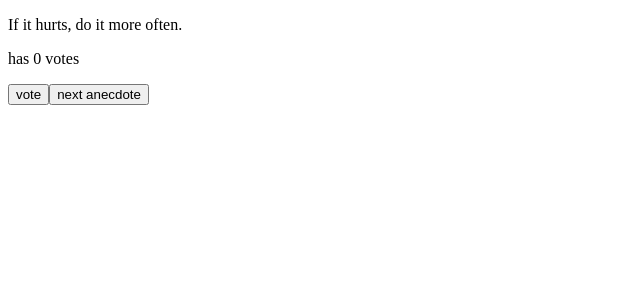
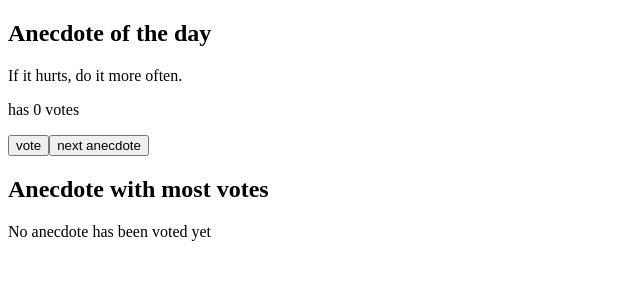
Before and after one commit to anastasiia-avdeeva/FullStackOpen, a React app in the folder part1/anecdotes/: page / in a window 1280 px wide. Shown: the top 300 px of the page, without its empty margins (0-640 px from the left). Built offline with nearby package versions, Linux system fonts and the light colour scheme; the HTML template or start-up script is replaced by a standard one.

Commit message:
finish the part with the most voted anecdote.

```diff
--- a/part1/anecdotes/src/App.jsx
+++ b/part1/anecdotes/src/App.jsx
@@ -8,7 +8,11 @@ const App = () => {
   const [votes, setVotes] = useState(new Array(anecdotes.length).fill(0));
 
   const handleNextClick = () => {
-    setSelected(chooseRandom());
+    let randomIndex;
+    do {
+      randomIndex = chooseRandom();
+    } while (randomIndex === selected);
+    setSelected(randomIndex);
   };
 
   const handleVoteClick = () => {
@@ -17,8 +21,25 @@ const App = () => {
     setVotes(newVotes);
   };
 
+  const findsIfAnyVotes = () => {
+    const arraySum = votes.reduce(
+      (accumulator, currentVal) => accumulator + currentVal,
+      0
+    );
+    return !!arraySum;
+  };
+
+  const findMostVoted = () => {
+    return votes.reduce((maxId, currentVal, currentId, array) => {
+      return currentVal > array[maxId] ? currentId : maxId;
+    }, 0);
+  };
+
   return (
+    <>
+      <h1 style={{ display: "none" }}>Anecdotes for developers</h1>
       <div>
+        <h2>Anecdote of the day</h2>
         <p>{anecdotes[selected]}</p>
         <p>
           has {votes[selected]} {votes[selected] === 1 ? "vote" : "votes"}{" "}
@@ -26,6 +47,15 @@ const App = () => {
         <TextBtn text="vote" onClick={handleVoteClick} />
         <TextBtn text="next anecdote" onClick={handleNextClick} />
       </div>
+      <div>
+        <h2>Anecdote with most votes</h2>
+        {findsIfAnyVotes() ? (
+          <p>{anecdotes[findMostVoted()]}</p>
+        ) : (
+          <p>No anecdote has been voted yet</p>
+        )}
+      </div>
+    </>
   );
 };
 
```
Lines whose indentation alone changed are shown as unchanged.
